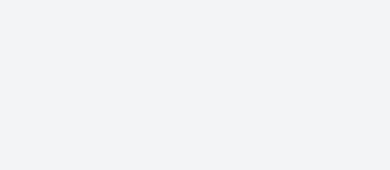
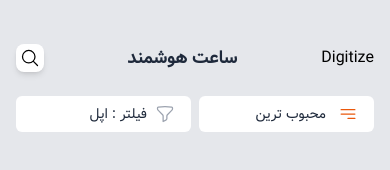
Before and after one commit to soranlotfi/Digitize, a website: page public/index.html in a window 390 px wide. Drawn offline with Linux system fonts and the light colour scheme.

Commit message:
design app bar and filter and sort mobile section

```diff
--- a/public/index.html
+++ b/public/index.html
@@ -7,7 +7,39 @@
         <link rel="stylesheet" href="build/tailwind.css">
         <title>Online Store</title>
     </head>
-    <body class="bg-gray-100">
+    <body class="bg-gray-200">
+        <!--app bar-->
+        <div class="flex justify-between items-center mt-11 px-4 mb-6">
+            <div>Digitize</div>
+            <div class="text-lg font-bold text-slate-800">ساعت هوشمند</div>
+            <div class="w-7 h-7 bg-white shadow-md flex justify-center items-center rounded-lg">
+                <svg xmlns="http://www.w3.org/2000/svg" fill="none" viewBox="0 0 24 24" stroke-width="1.5" stroke="currentColor" class="h-5 w-5">
+                    <path stroke-linecap="round" stroke-linejoin="round" d="m21 21-5.197-5.197m0 0A7.5 7.5 0 1 0 5.196 5.196a7.5 7.5 0 0 0 10.607 10.607Z" />
+                </svg>
 
+            </div>
+        </div>
+        <!--filter and sort mobile section-->
+        <div class="flex justify-between items-center px-4 gap-x-2">
+            <div class="flex items-center justify-start bg-white rounded-md py-2 pr-4 w-1/2">
+                <div>
+                    <svg xmlns="http://www.w3.org/2000/svg" fill="none" viewBox="0 0 24 24" stroke-width="1.5" stroke="currentColor" class="h-5 w-5 stroke-orange-600">
+                        <path stroke-linecap="round" stroke-linejoin="round" d="M3.75 6.75h16.5M3.75 12h16.5M12 17.25h8.25" />
+                    </svg>
+
+                </div>
+                <span class="text-slate-800 text-sm font-medium mr-3">محبوب ترین </span>
+            </div>
+
+            <div class="flex items-center justify-start bg-white rounded-md py-2 pr-4 w-1/2">
+                <div>
+                    <svg xmlns="http://www.w3.org/2000/svg" fill="none" viewBox="0 0 24 24" stroke-width="1.5" stroke="currentColor" class="h-5 w-5 stroke-gray-400">
+                        <path stroke-linecap="round" stroke-linejoin="round" d="M12 3c2.755 0 5.455.232 8.083.678.533.09.917.556.917 1.096v1.044a2.25 2.25 0 0 1-.659 1.591l-5.432 5.432a2.25 2.25 0 0 0-.659 1.591v2.927a2.25 2.25 0 0 1-1.244 2.013L9.75 21v-6.568a2.25 2.25 0 0 0-.659-1.591L3.659 7.409A2.25 2.25 0 0 1 3 5.818V4.774c0-.54.384-1.006.917-1.096A48.32 48.32 0 0 1 12 3Z" />
+                    </svg>
+
+                </div>
+                <span class="text-slate-800 text-sm mr-2 font-medium">فیلتر : اپل</span>
+            </div>
+        </div>
     </body>
 </html>
```
Also changed, not shown: public/build/tailwind.css.
